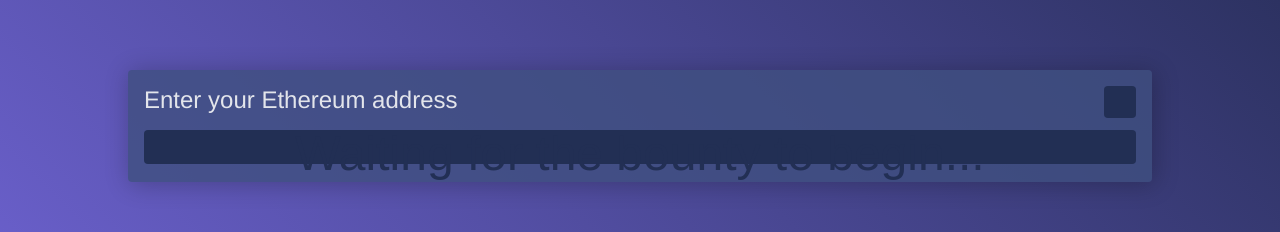
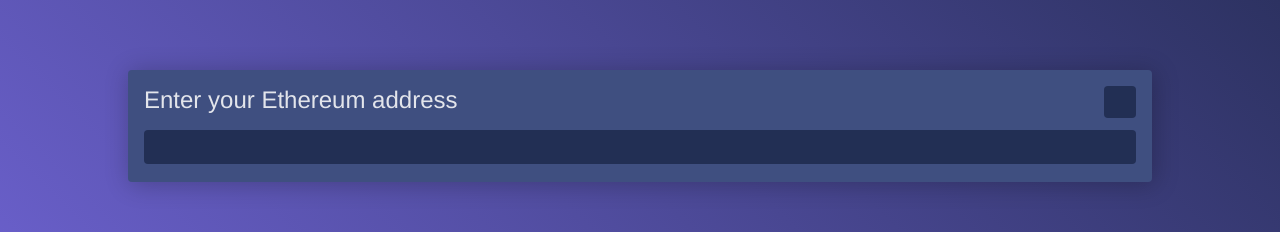
Before and after one commit to BlockBounty/BlockBounty, a Vue app in the folder Client/: page / in a window 1280 px wide. Shown: the part 274-506 px from the top of the page. Built offline with nearby package versions, Linux system fonts and the light colour scheme.

Commit message:
Fix styles

```diff
--- a/Client/src/components/ConfigComponent.vue
+++ b/Client/src/components/ConfigComponent.vue
@@ -70,7 +70,7 @@
 
 .card {
     position: relative;
-    background: rgba(63, 79, 128, .8);
+    background: rgb(63, 79, 128);
     color: #e3e5eb;
     overflow: hidden;
     padding: 1rem;
@@ -79,6 +79,7 @@
     height: 7rem;
     box-shadow: 2px 2px 1.5rem 1px rgba(0, 0, 0, .23);
     transition: .5s ease;
+    z-index: 5;
 }
 
 .card.hidden {
--- a/Client/src/components/NewBountyComponent.vue
+++ b/Client/src/components/NewBountyComponent.vue
@@ -67,7 +67,7 @@
     position: absolute;
     left: 10vw;
     top: calc(50vh - 3.5rem);
-    background: rgba(63, 79, 128, .8);
+    background: rgb(63, 79, 128);
     color: #e3e5eb;
     overflow: hidden;
     padding: 1rem;
@@ -76,6 +76,7 @@
     box-shadow: 2px 2px 1.5rem 1px rgba(0, 0, 0, .23);
     transform: translate3d(0, 0, 0);
     transition: .5s ease;
+    z-index: 5
 }
 
 .card.hidden {
--- a/Client/src/components/ProgressComponent.vue
+++ b/Client/src/components/ProgressComponent.vue
@@ -46,7 +46,7 @@
     position: absolute;
     left: 10vw;
     top: calc(50vh - 3.5rem);
-    background: rgba(63, 79, 128, .8);
+    background: rgb(63, 79, 128);
     color: #e3e5eb;
     overflow: hidden;
     padding: 1rem;
```
